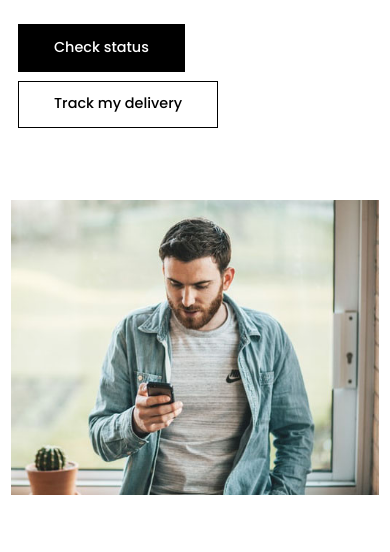
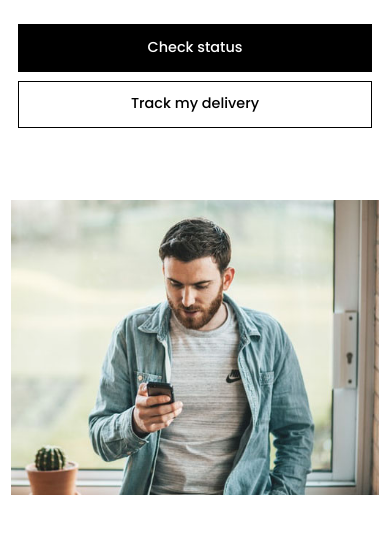
Before and after one commit to Alex-Rockwell/landing-page-1, a website: page index.html in a window 390 px wide. Shown: the part 292-844 px from the top of the page. Drawn offline with Linux system fonts and the light colour scheme.

Commit message:
21.10.01

```diff
--- a/index.html
+++ b/index.html
@@ -58,7 +58,7 @@
           We’ll take it from here
         </h1>
         <p class="paragraph margin-bottom-small slide-in slide-in--2">Find out what to expect from start to finish with your claim.</p>
-        <div>
+        <div class="section-hero__buttons">
           <a href="#" class="btn btn--dark btn--fixed-width margin-right-small slide-in slide-in--3">Check status</a>
           <a href="#" class="btn btn--light slide-in slide-in--3">Track my delivery</a>
         </div>
--- a/sass/layout/_section-hero.scss
+++ b/sass/layout/_section-hero.scss
@@ -75,4 +75,19 @@
       height: 80vw;
     }
   }
+
+  &__buttons {
+    @media screen and (max-width: 31.25em) {
+      display: flex;
+      flex-direction: column;
+      align-items: stretch;
+    }
+
+    & > * {
+      @media screen and (max-width: 31.25em) {
+        width: 100%;
+        text-align: center;
+      }
+    }
+  }
 }
```
Also changed, not shown: css/style.css.
